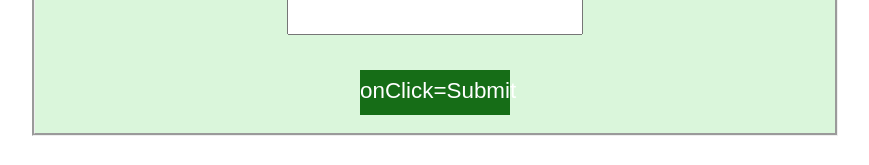
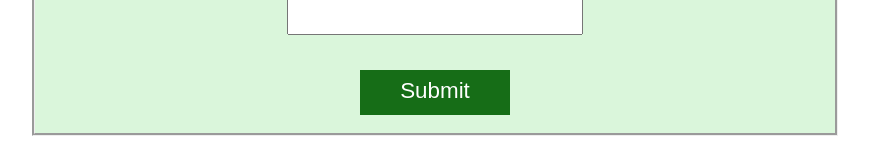
Before and after one commit to aloveland/350-repository, a Next.js app in the folder practice/task5/: page / in a window 1280 px wide. Shown: the part 621-786 px from the top of the page, without its empty margins (205-1074 px from the left). Built offline with nearby package versions, Linux system fonts and the light colour scheme.

Commit message:
Update index.js

```diff
--- a/practice/task5/pages/index.js
+++ b/practice/task5/pages/index.js
@@ -42,8 +42,7 @@ async handleSearch(evt) {
           />
         </p>
 
-        <div className="button-style">
-		onClick={this.handleSearch.bind(this)}
+        <div className="button-style" onClick={this.handleSearch.bind(this)}>
           Submit
         </div>
 
```
